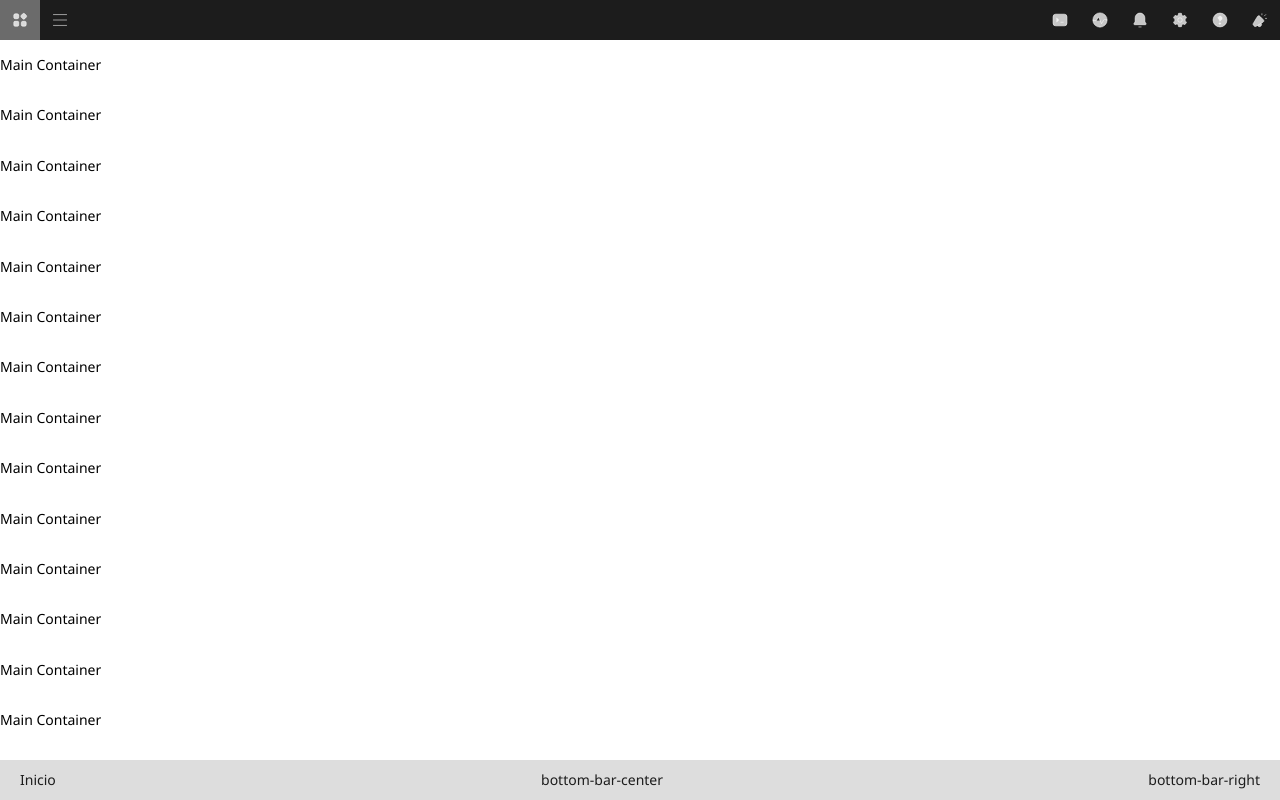
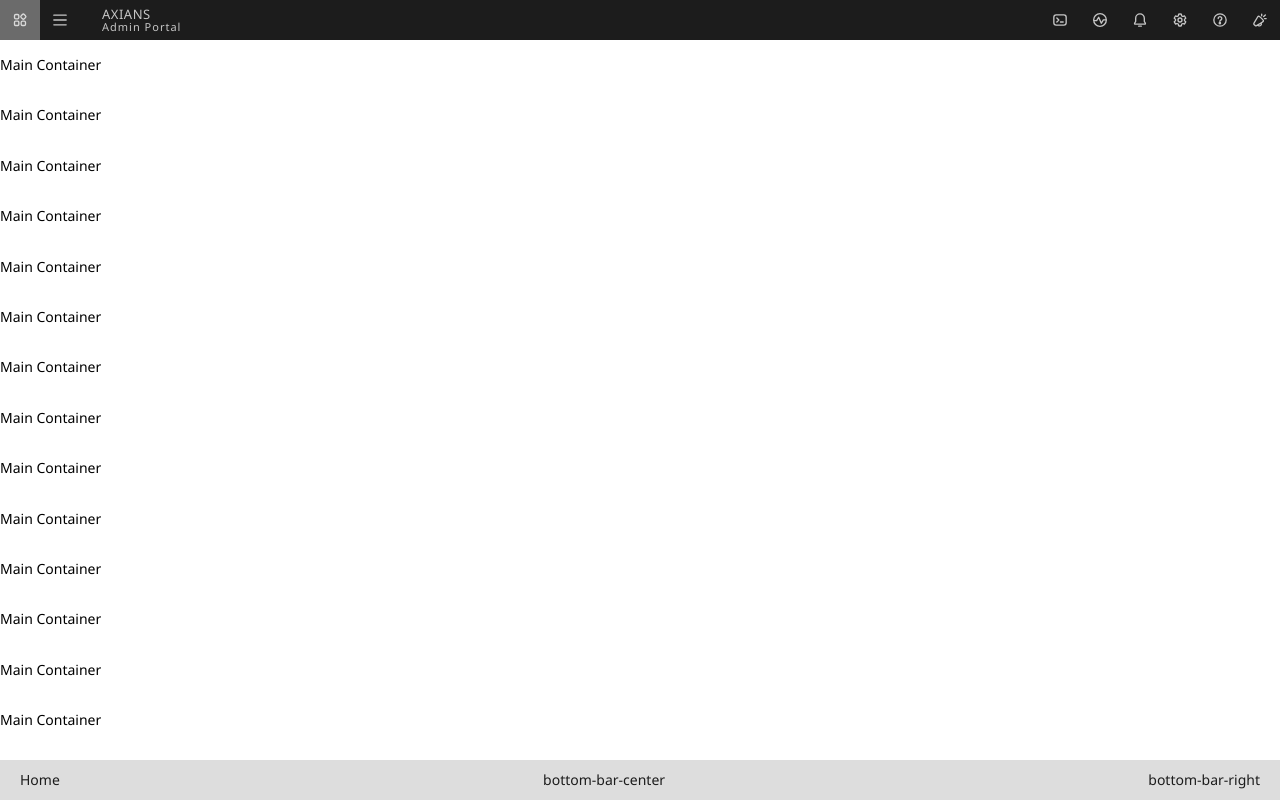
Before and after one commit to playground-io/portal, a Vue app: page / in a window 1280 px wide. Built offline with nearby package versions, Linux system fonts and the light colour scheme.

Commit message:
fourteenth commit

```diff
--- a/src/assets/i18n/translate.js
+++ b/src/assets/i18n/translate.js
@@ -5,6 +5,9 @@ export const messages = {
       description: 'This is the main content area, rendered below the TopBar component.',
     },
     nav: {
+      brandingLabel: 'AXIANS',
+      serviceLabel: 'Admin Portal',
+
       home: 'Home',
       features: 'Features',
       pricing: 'Pricing',
@@ -18,6 +21,9 @@ export const messages = {
       description: 'Esta es el área de contenido principal, renderizada debajo de la barra superior.',
     },
     nav: {
+      brandingLabel: 'AXIANS',
+      serviceLabel: 'Admin Portal',
+
       home: 'Inicio',
       features: 'Características',
       pricing: 'Precios',
@@ -31,6 +37,9 @@ export const messages = {
       description: 'Ceci est la zone de contenu principale, rendue sous la barre supérieure.',
     },
     nav: {
+      brandingLabel: 'AXIANS',
+      serviceLabel: 'Admin Portal',
+
       home: 'Accueil',
       features: 'Fonctionnalités',
       pricing: 'Tarifs',
--- a/src/components/core/ShowIcon.vue
+++ b/src/components/core/ShowIcon.vue
@@ -23,18 +23,18 @@
     }
   });
 
-  // Composition API Logic
   const iconPath = computed(() => {
     return ICON_REGISTRY[props.name] || '<!-- Icon not found -->';
   });
 </script>
 
 <style scoped>
-  .app-icon {
+  .show-icon {
     stroke-linecap: round;
     stroke-linejoin: round;
     clip-rule: evenodd;
-    stroke-width: 1.5;
     fill: none;
+    stroke: currentColor;
+    stroke-width: 2;
   }
 </style>
--- a/src/components/core/TopBarBranding.vue
+++ b/src/components/core/TopBarBranding.vue
@@ -1,7 +1,7 @@
 <template>
   <div class="topbar-branding" title="Admin Portal">
-    <div class="branding-label">AXIANS</div>
-    <div class="service-label">Admin Portal</div>
+    <div class="branding-label">{{ $t('nav.brandingLabel') }}</div>
+    <div class="service-label">{{ $t('nav.serviceLabel') }}</div>
   </div>
 </template>
 
--- a/src/components/core/TopBarButton.vue
+++ b/src/components/core/TopBarButton.vue
@@ -3,13 +3,13 @@
     :class="{ [props.mode]: isToggle && isActive }"
     :title=props.tooltip
     @click="handleClick">
-    <AppIcon :name=props.iconName :size=18 />
+    <ShowIcon :name=props.iconName :size=16 />
   </button>
 </template>
 
 <script setup>
   import { ref, computed } from 'vue';
-  import AppIcon from './ShowIcon.vue';
+  import ShowIcon from './ShowIcon.vue';
 
   const props = defineProps({
     label: {
@@ -52,20 +52,14 @@ const handleClick = () => {
     padding: 0;
     background-color: var(--top-bar-btn-bg);;
     color: var(--top-bar-btn-txt);
-    fill: var(--top-bar-btn-txt);
-    stroke: var(--top-bar-btn-txt);
   }
   button:hover {
     background-color: var(--top-bar-btn-bg-hover);
     color: var(--top-bar-btn-txt-hover);
-    fill: var(--top-bar-btn-txt-hover);
-    stroke: var(--top-bar-btn-txt-hover);
   }
   button:active {
     background-color: var(--top-bar-btn-bg-active);
     color: var(--top-bar-btn-txt-active);
-    fill: var(--top-bar-btn-txt-active);
-    stroke: var(--top-bar-btn-txt-active);
   }
   button:focus-visible {
     outline: 1px dashed rgba(255,255,255,1);
@@ -74,20 +68,14 @@ const handleClick = () => {
   button.toggle {
     background-color: var(--top-bar-btn-bg-toggle);
     color: var(--top-bar-btn-txt-toggle);
-    fill: var(--top-bar-btn-txt-toggle);
-    stroke: var(--top-bar-btn-txt-toggle);
   }
   button.toggle:hover {
     background-color: var(--top-bar-btn-bg-toggle-hover);
     color: var(--top-bar-btn-txt-toggle-hover);
-    fill: var(--top-bar-btn-txt-toggle-hover);
-    stroke: var(--top-bar-btn-txt-toggle-hover);
   }
   button.toggle:active {
     background-color: var(--top-bar-btn-bg-toggle-active);
     color: var(--top-bar-btn-txt-toggle-active);
-    fill: var(--top-bar-btn-txt-toggle-active);
-    stroke: var(--top-bar-btn-txt-toggle-active);
   }
   button.toggle:focus-visible {
     outline: 1px dashed rgba(255,255,255,1);
@@ -96,20 +84,14 @@ const handleClick = () => {
   button.tab {
     background-color: var(--top-bar-btn-bg-tab);
     color: var(--top-bar-btn-txt-tab);
-    fill: var(--top-bar-btn-txt-tab);
-    stroke: var(--top-bar-btn-txt-tab);
   }
   button.tab:hover {
     background-color: var(--top-bar-btn-bg-tab-hover);
     color: var(--top-bar-btn-txt-tab-hover);
-    fill: var(--top-bar-btn-txt-tab-hover);
-    stroke: var(--top-bar-btn-txt-tab-hover);
   }
   button.tab:active {
     background-color: var(--top-bar-btn-bg-tab-active);
     color: var(--top-bar-btn-txt-tab-active);
-    fill: var(--top-bar-btn-txt-tab-active);
-    stroke: var(--top-bar-btn-txt-tab-active);
   }
   button.tab:focus-visible {
     outline: 1px dashed rgb(0, 0, 0);
--- a/src/components/layout/BottomBar.vue
+++ b/src/components/layout/BottomBar.vue
@@ -1,9 +1,3 @@
-<script setup>
-  import { useI18n } from 'vue-i18n'; // 1. Import the hook
-  const { locale } = useI18n(); // 2. Call the hook to get what you need
-  locale.value = 'es'; // Correctly updates the global state
-</script>
-
 <template>
   <div class="bottom-bar">
     <div class="bottom-bar-left">
@@ -18,6 +12,8 @@
   </div>
 </template>
 
+<script setup></script>
+
 <style scoped>
   .bottom-bar {
     display: flex;
--- a/src/components/layout/MainContent.vue
+++ b/src/components/layout/MainContent.vue
@@ -1,5 +1,3 @@
-<script setup></script>
-
 <template>
   <div class="main-content">
     <div class="thediv">
@@ -23,10 +21,11 @@
       <p>Main Container</p>
       <p>Main Container</p>
       <p>Main Container</p>
-
     </div>
   </div>
 </template>
+
+<script setup></script>
 
 <style scoped>
   .main-content {
@@ -42,6 +41,5 @@ flex-direction: column;
   overflow-y: auto;
   min-height: 0;
     min-width: 0;
-
   }
 </style>
--- a/src/components/layout/TopBar.vue
+++ b/src/components/layout/TopBar.vue
@@ -5,7 +5,7 @@
         @click="handleNavigation('profile')" />
       <TopBarButton label="services-admin" tooltip="Services Admin" mode="normal" iconName="menu"
         @click="handleNavigation('profile')" />
-      <!-- <TopBarBranding /> -->
+      <TopBarBranding />
     </div>
     <div class="top-bar-center">
       <!-- <SearchBox /> -->
--- a/src/main.js
+++ b/src/main.js
@@ -1,10 +1,11 @@
 import { createApp } from 'vue'
 import { createI18n } from 'vue-i18n'
-import { messages } from './assets/i18n/translate.js'
-import App from './App.vue'
-import './assets/scss/styles.scss' // <-- Import the global styles
+import { messages } from '@/assets/i18n/translate.js'
+import App from '@/App.vue'
+import '@/assets/scss/styles.scss' // <-- Import the global styles
 
 const i18n = createI18n({
+  legacy: false,
   locale: 'en',
   fallbackLocale: 'en',
   messages,
@@ -13,3 +14,7 @@ const i18n = createI18n({
 const app = createApp(App)
 app.use(i18n)
 app.mount('#app')
+
+  import { useI18n } from 'vue-i18n'; // 1. Import the hook
+  const { locale } = useI18n(); // 2. Call the hook to get what you need
+  locale.value = 'es'; // Correctly updates the global state
```
Also changed, not shown: src/components/core/AppSpinner.vue (added). Lines whose indentation alone changed are shown as unchanged.
